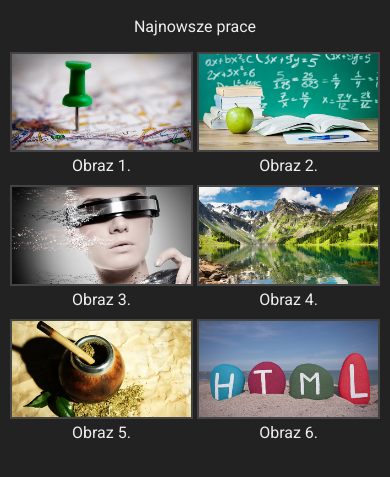
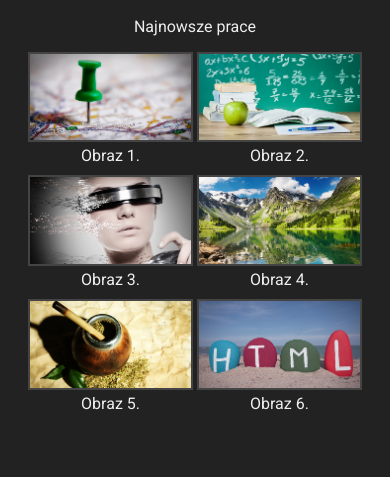
Before and after one commit to BialkowskiAleks/zadania-css, a plain HTML site: page Responsywność/index.html in a window 390 px wide. Shown: the part 51-528 px from the top of the page. Drawn offline with Linux system fonts and the light colour scheme; files that its build step writes are made by us from their sources; files whose address does not match are found by name.

Commit message:
Update style.css

```diff
--- a/Responsywność/style.css
+++ b/Responsywność/style.css
@@ -40,7 +40,7 @@
 	}
 }
 @media screen and (max-width: 480px) {
-	#gallery {
+	#figure {
 		width: 100%;
 	}
 }
```
